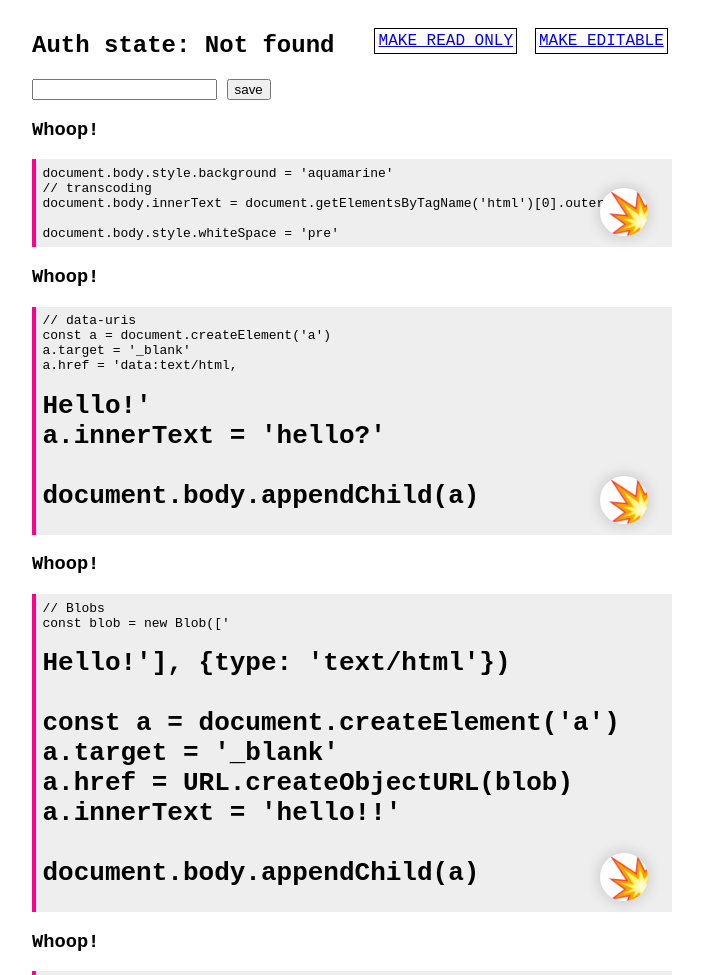
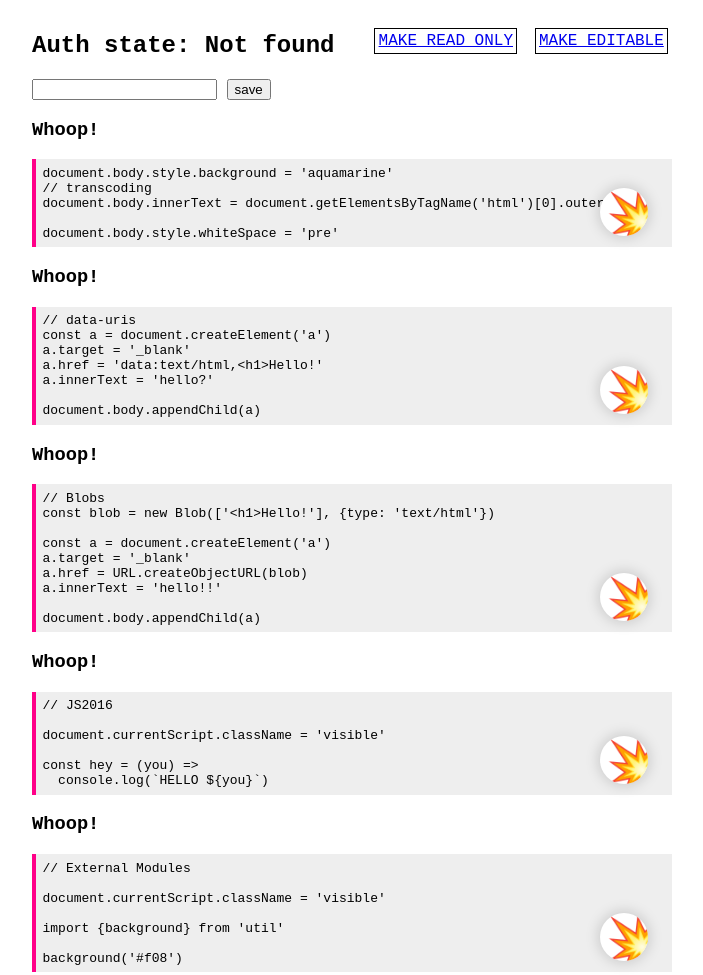
Before and after one commit to aliuk2012/code-along, a website: page public/admin.html in a window 1280 px wide. Shown: the top 975 px of the page, without its empty margins (0-703 px from the left). Drawn offline with Linux system fonts and the light colour scheme; no server answers.

Commit message:
ENTITIES

```diff
--- a/public/admin.html
+++ b/public/admin.html
@@ -4,6 +4,7 @@
     <meta charset="utf-8">
     <title>Admin</title>
     <link rel="stylesheet" href="styles.css">
+    <meta name="viewport" content="width=device-width, initial-scale=1">
   </head>
   <body>
 
@@ -38,12 +39,11 @@ document.body.innerText = document.getElementsByTagName('html')[0].outerHTML
 document.body.style.whiteSpace = 'pre'</code></pre>
 <button class="send">💥</button>
 
-
 <h3>Whoop!</h3>
 <pre><code>// data-uris
 const a = document.createElement('a')
 a.target = '_blank'
-a.href = 'data:text/html,<h1>Hello!'
+a.href = 'data:text/html,&lt;h1&gt;Hello!'
 a.innerText = 'hello?'
 
 document.body.appendChild(a)</code></pre>
@@ -52,7 +52,7 @@ document.body.appendChild(a)</code></pre>
 
 <h3>Whoop!</h3>
 <pre><code>// Blobs
-const blob = new Blob(['<h1>Hello!'], {type: 'text/html'})
+const blob = new Blob(['&lt;h1&gt;Hello!'], {type: 'text/html'})
 
 const a = document.createElement('a')
 a.target = '_blank'
```
